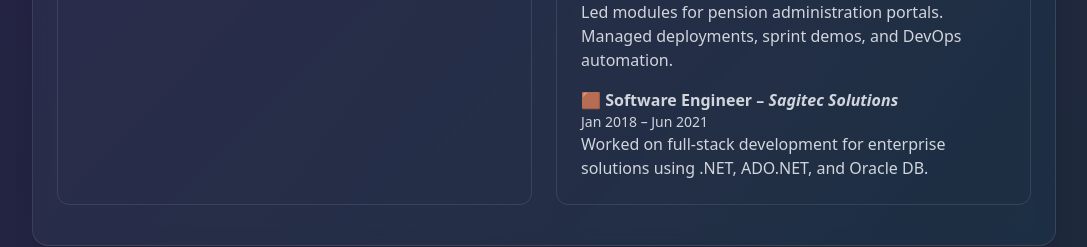
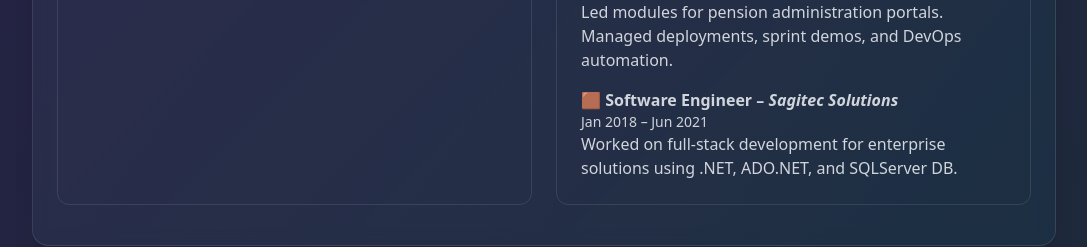
Before and after one commit to SiddharthBhamare/sid.portify, a React (Vite) app: page / in a window 1280 px wide. Shown: the part 3060-3307 px from the top of the page, without its empty margins (96-1183 px from the left). Built offline with nearby package versions, Linux system fonts and the light colour scheme.

Commit message:
refactor

```diff
--- a/src/Components/Sections/About.tsx
+++ b/src/Components/Sections/About.tsx
@@ -206,7 +206,7 @@ export const About: React.FC = () => {
                   <p className="text-sm">Jan 2018 – Jun 2021</p>
                   <p>
                     Worked on full-stack development for enterprise solutions
-                    using .NET, ADO.NET, and Oracle DB.
+                    using .NET, ADO.NET, and SQLServer DB.
                   </p>
                 </div>
               </div>
```
